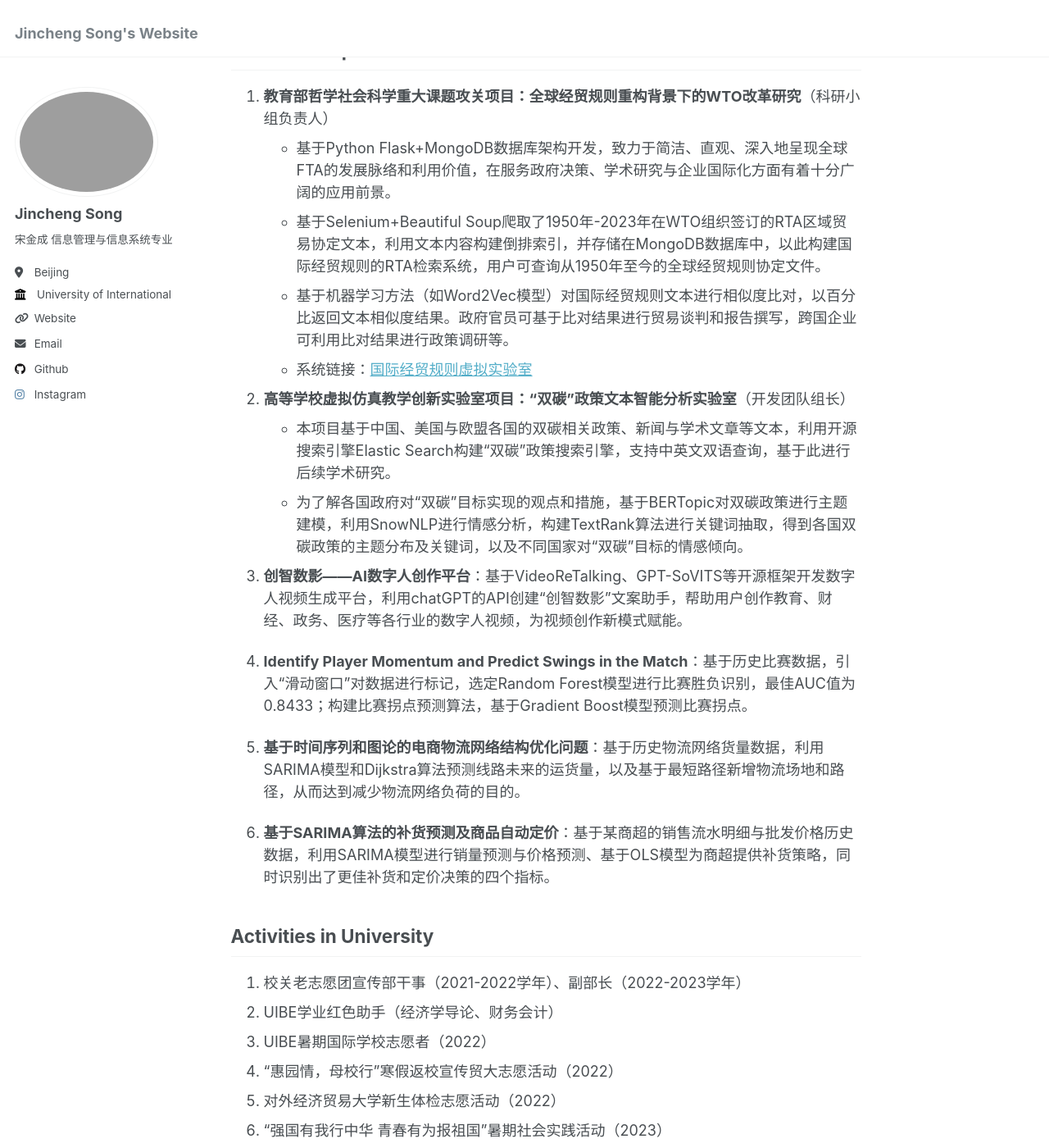
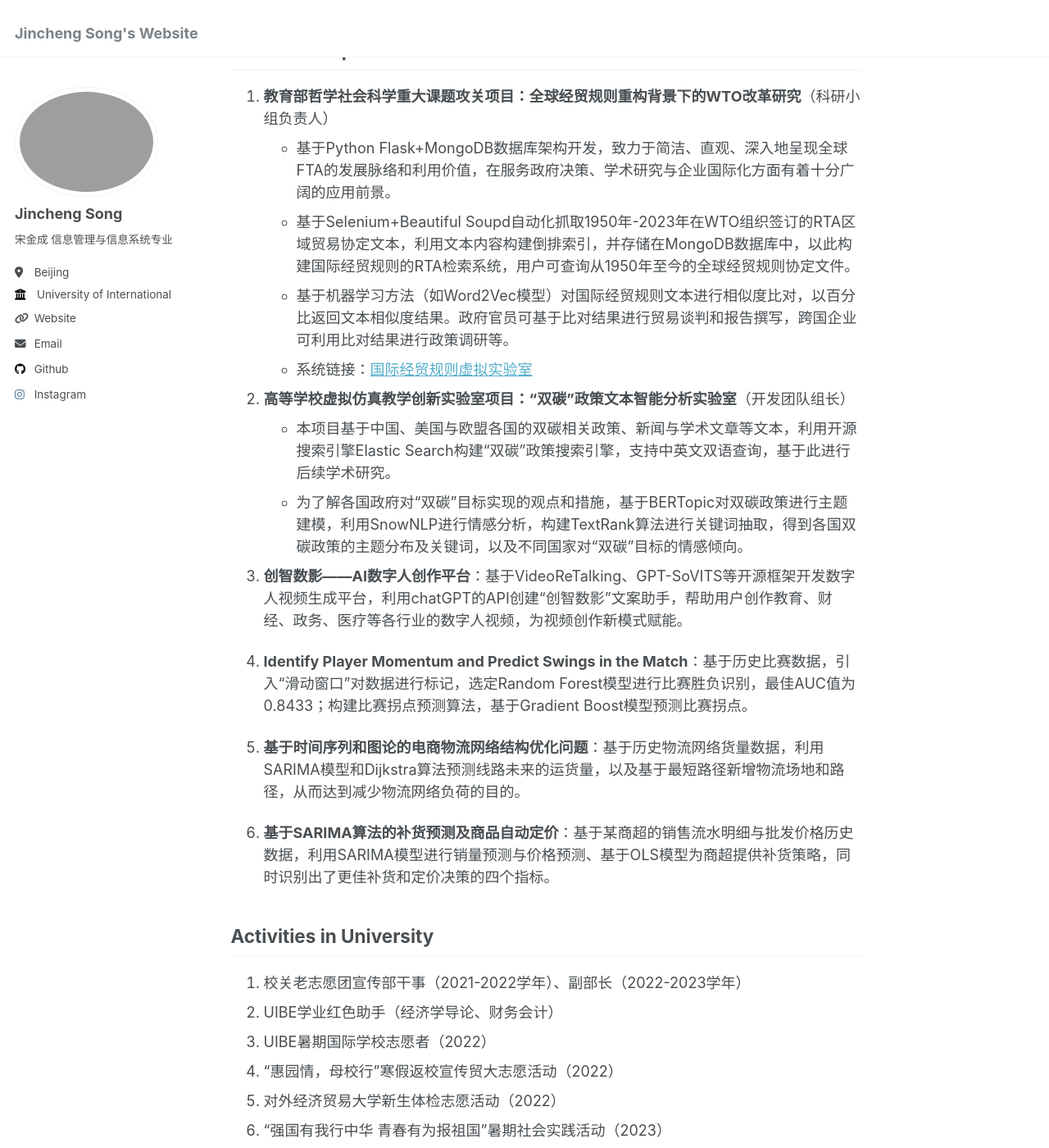
Before and after one commit to henrysong2003/henrysong2003.github.io, a Jekyll site: the page built from _pages/about.md, in a window 1280 px wide and 1400 px high, scrolled down 2899 px. Shown: the whole window at 82% size. Built offline with Jekyll 4.4.1, drawn with Linux system fonts in a browser that asks for light colours; some of the changed text lies outside the part shown.

Commit message:
Update about.md

```diff
--- a/_pages/about.md
+++ b/_pages/about.md
@@ -76,7 +76,7 @@ Research Experience
 ------
 1. **教育部哲学社会科学重大课题攻关项目：全球经贸规则重构背景下的WTO改革研究**（科研小组负责人）
 - 基于Python Flask+MongoDB数据库架构开发，致力于简洁、直观、深入地呈现全球FTA的发展脉络和利用价值，在服务政府决策、学术研究与企业国际化方面有着十分广阔的应用前景。
-- 基于Selenium+Beautiful Soup爬取了1950年-2023年在WTO组织签订的RTA区域贸易协定文本，利用文本内容构建倒排索引，并存储在MongoDB数据库中，以此构建国际经贸规则的RTA检索系统，用户可查询从1950年至今的全球经贸规则协定文件。
+- 基于Selenium+Beautiful Soupd自动化抓取1950年-2023年在WTO组织签订的RTA区域贸易协定文本，利用文本内容构建倒排索引，并存储在MongoDB数据库中，以此构建国际经贸规则的RTA检索系统，用户可查询从1950年至今的全球经贸规则协定文件。
 - 基于机器学习方法（如Word2Vec模型）对国际经贸规则文本进行相似度比对，以百分比返回文本相似度结果。政府官员可基于比对结果进行贸易谈判和报告撰写，跨国企业可利用比对结果进行政策调研等。
 - 系统链接：[国际经贸规则虚拟实验室](http://www.ietr.com.cn/)
 
```
Also changed, not shown: other parts of _pages/about.md (+1 -0 lines).
